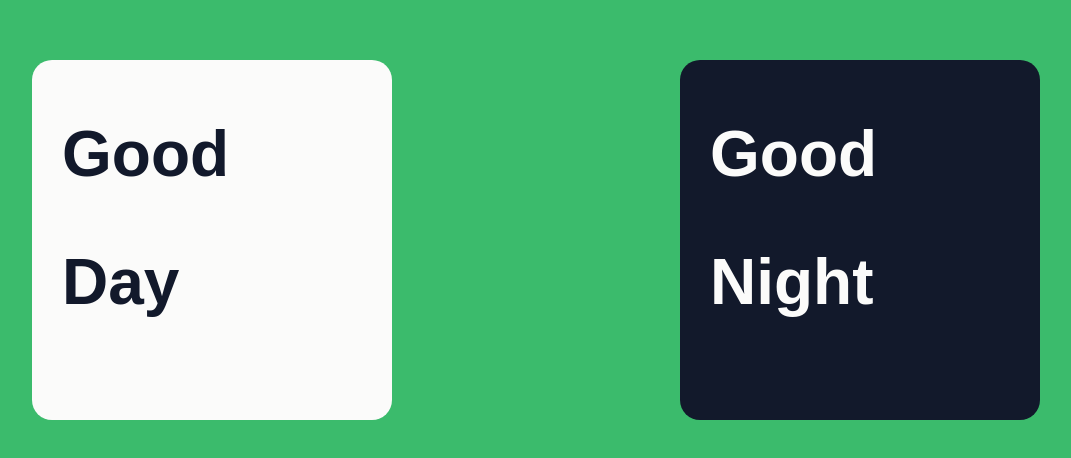
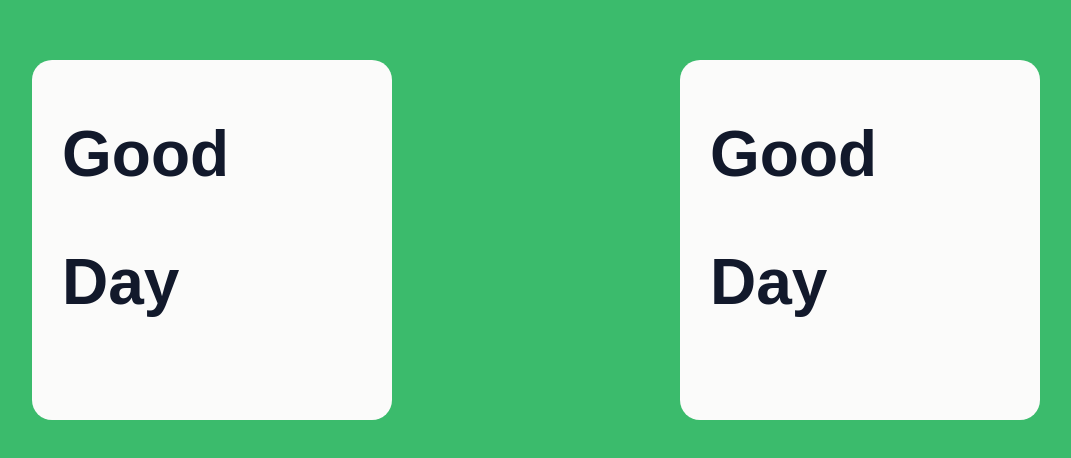
Before and after one commit to carvallegro/hook-your-contexts, a React (Create React App) app: page / in a window 1280 px wide. Shown: the part 160-618 px from the top of the page, without its empty margins (104-1175 px from the left). Built offline with nearby package versions, Linux system fonts and the light colour scheme.

Commit message:
useState example

```diff
--- a/src/App.js
+++ b/src/App.js
@@ -6,7 +6,7 @@ import './App.css';
 const App = () => (
     <div className="App">
         <Box/>
-        <Box darkMode/>
+        <Box/>
     </div>
 );
 
--- a/src/Box/Box.css
+++ b/src/Box/Box.css
@@ -10,6 +10,8 @@
     text-align: left;
     text-transform: capitalize;
 
+    cursor: pointer;
+    user-select: none;
 }
 
 .day{
--- a/src/Box/index.js
+++ b/src/Box/index.js
@@ -1,17 +1,17 @@
-import React from 'react'
-import PropTypes from 'prop-types'
+import React, {useState} from 'react'
 import './Box.css'
 
-const Box = ({ darkMode }) => (
-  <div className={`Box ${darkMode ? 'night' : 'day'}`}>
-    Good
-    <br />
-    {darkMode ? 'Night' : 'Day'}
-  </div>
-)
-
-Box.propTypes = {
-  darkMode: PropTypes.bool
+const Box = () => {
+    const [darkMode, setDarkMode] = useState(false)
+    return (
+        <div
+            className={`Box ${darkMode ? 'night' : 'day'}`}
+            onClick={() => setDarkMode(!darkMode)}>
+            Good
+            <br/>
+            {darkMode ? 'Night' : 'Day'}
+        </div>
+    );
 }
 
 export default Box
--- a/src/colorContext.js
+++ /dev/null
@@ -1,6 +0,0 @@
-import {createContext} from 'react'
-
-const ColorContext = createContext()
-
-export const ColorContextProvider = ColorContext.Provider
-export const ColorContextConsumer = ColorContext.Consumer
```
